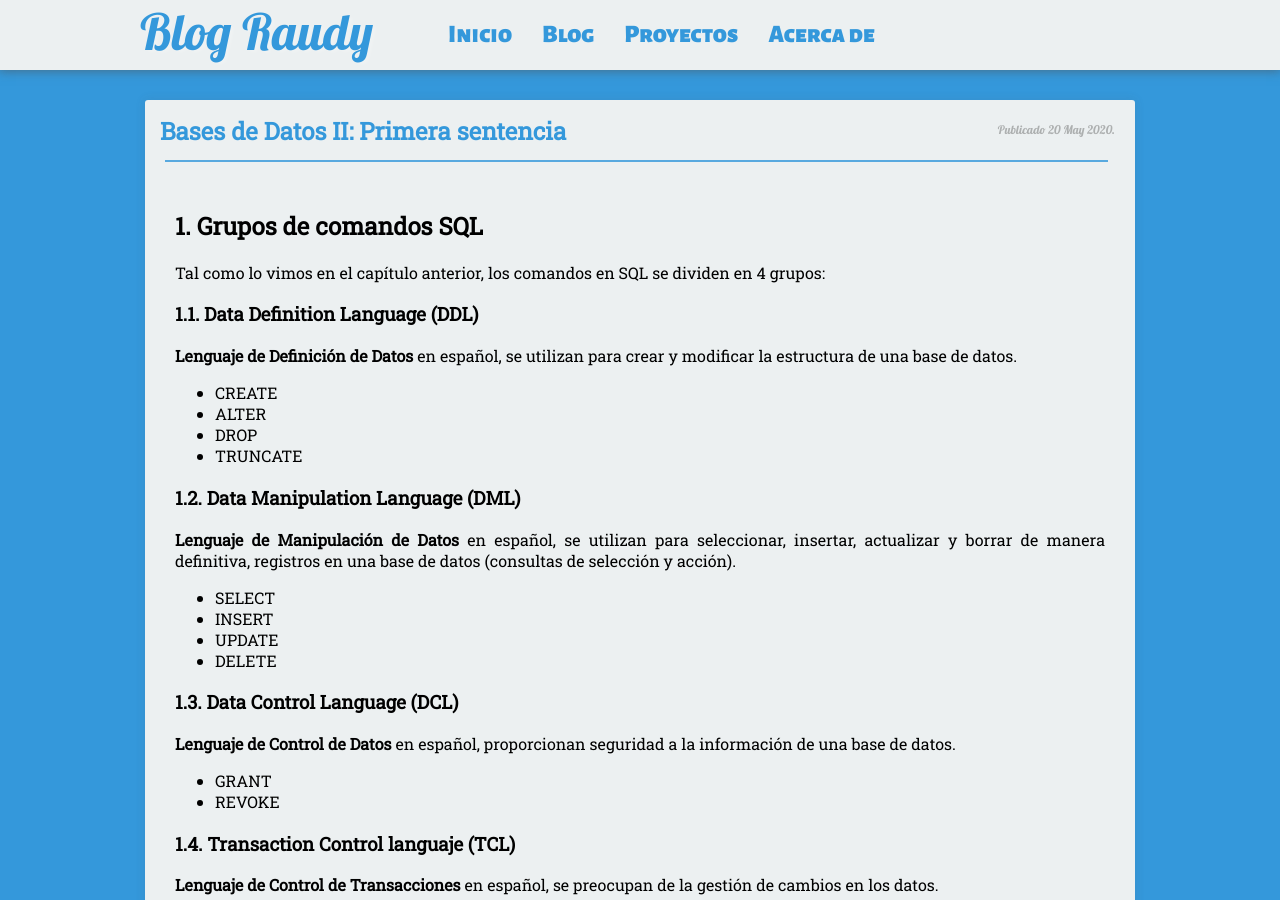
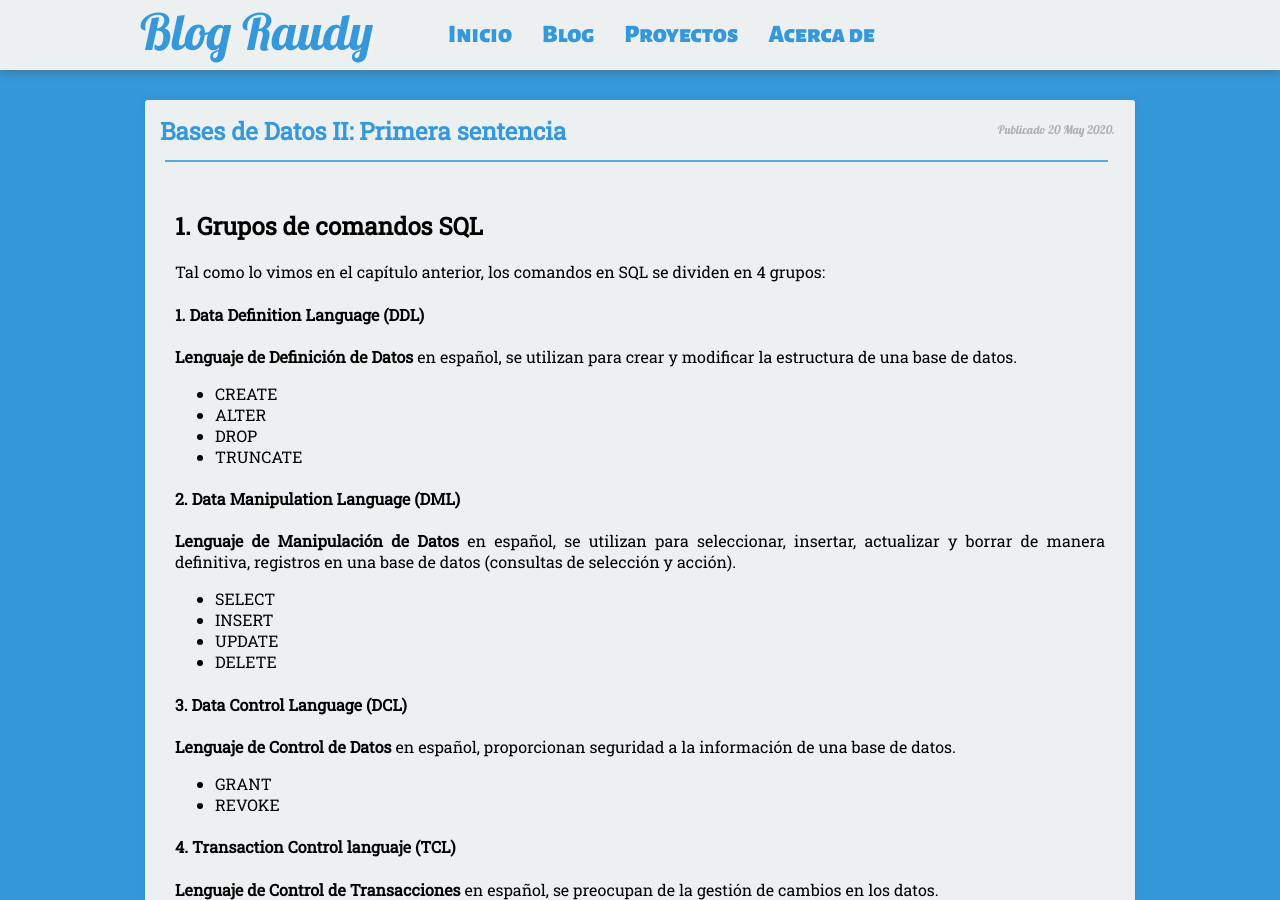
Before and after one commit to nisoto/Blog-anterior-2.0, a Jekyll site: the page built from _posts/2020-05-20-bdd-ii-primera-sentencia.md, in a window 1280 px wide and 900 px high. Built offline with Jekyll 4.4.1, drawn with Linux system fonts in a browser that asks for light colours; nearby versions of some CDN libraries.

Commit message:
Update 2020-05-20-bdd-ii-primera-sentencia.md

```diff
--- a/_posts/2020-05-20-bdd-ii-primera-sentencia.md
+++ b/_posts/2020-05-20-bdd-ii-primera-sentencia.md
@@ -10,7 +10,7 @@ tags: [mysql]
 
 Tal como lo vimos en el capítulo anterior, los comandos en SQL se dividen en 4 grupos:
 
-### 1.1. Data Definition Language (DDL)
+#### 1. Data Definition Language (DDL)
 
 **Lenguaje de Definición de Datos** en español, se utilizan para crear y modificar la estructura de una base de datos.
 
@@ -19,7 +19,7 @@ Tal como lo vimos en el capítulo anterior, los comandos en SQL se dividen en 4
 * DROP
 * TRUNCATE
 
-### 1.2. Data Manipulation Language (DML)
+#### 2. Data Manipulation Language (DML)
 
 **Lenguaje de Manipulación de Datos** en español, se utilizan para seleccionar, insertar, actualizar y borrar de manera definitiva, registros en una base de datos (consultas de selección y acción).
 
@@ -28,14 +28,14 @@ Tal como lo vimos en el capítulo anterior, los comandos en SQL se dividen en 4
 * UPDATE
 * DELETE
 
-### 1.3. Data Control Language (DCL)
+#### 3. Data Control Language (DCL)
 
 **Lenguaje de Control de Datos** en español, proporcionan seguridad a la información de una base de datos.
 
 * GRANT
 * REVOKE
 
-### 1.4. Transaction Control languaje (TCL)
+#### 4. Transaction Control languaje (TCL)
 
 **Lenguaje de Control de Transacciones** en español, se preocupan de la gestión de cambios en los datos.
 
```
